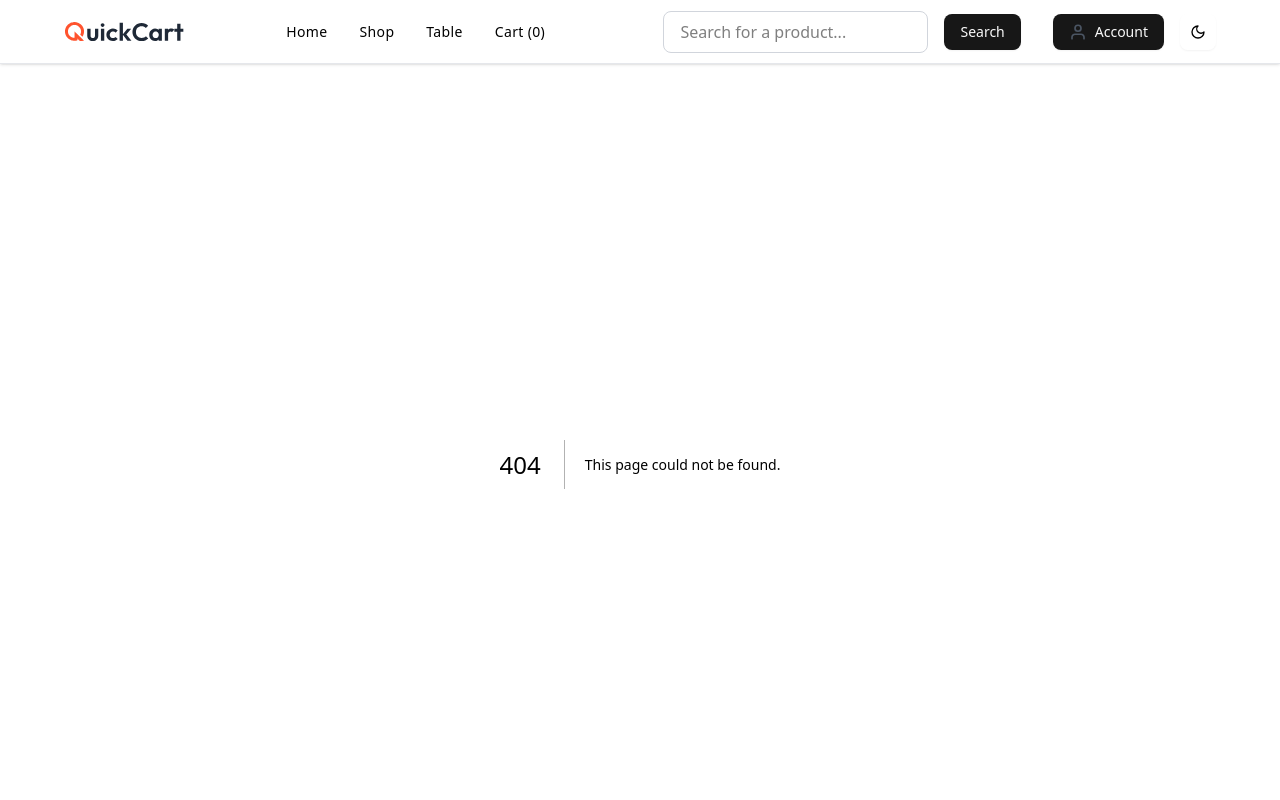
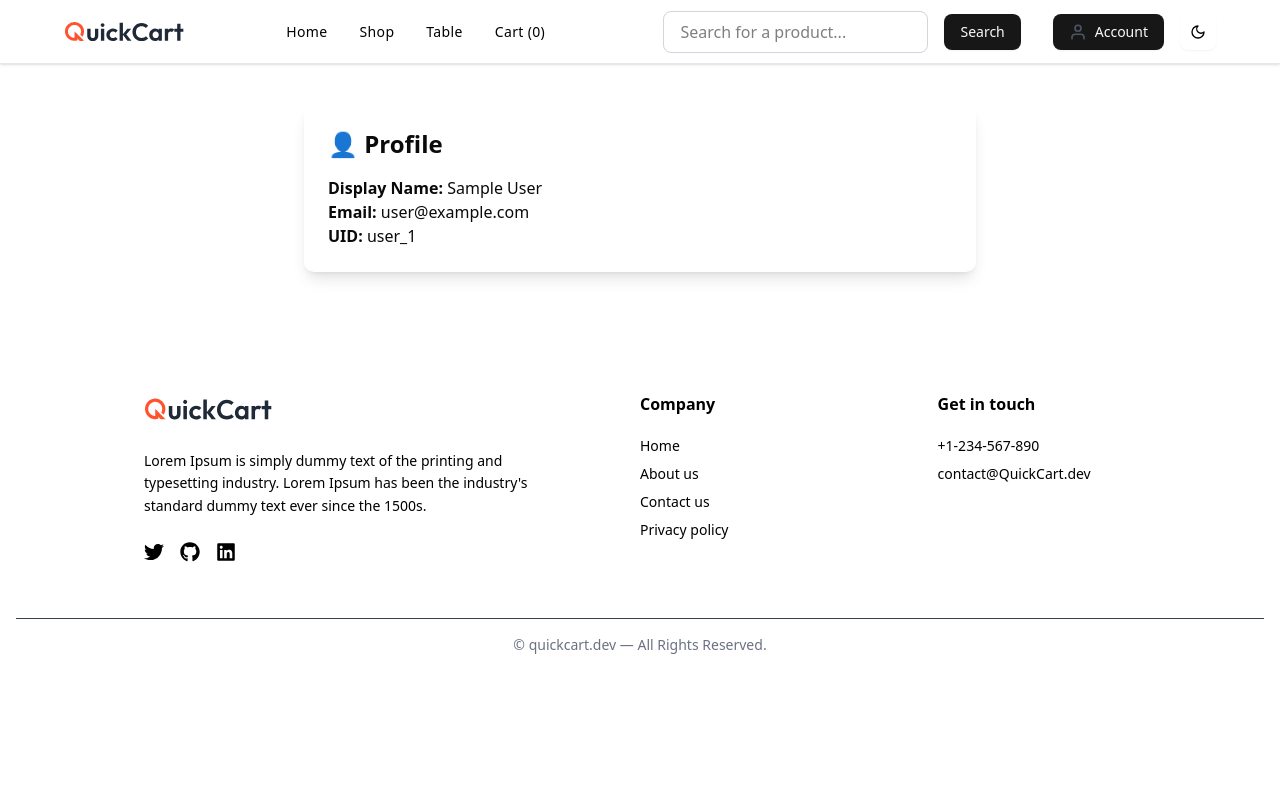
Before and after one commit to 000lamaanish/e-com, a Next.js app: page /profile in a window 1280 px wide. Before the commit this address had no page. Shown: the top 800 px of the page. Built offline with nearby package versions, Linux system fonts and the light colour scheme; no server answers; sample sign-in values are in the browser's storage.

Commit message:
integrating firebase in the system

```diff
--- /dev/null
+++ b/src/app/profile/page.tsx
@@ -0,0 +1,49 @@
+"use client";
+
+import Head from 'next/head';
+import { useEffect, useState } from "react";
+import { onAuthStateChanged, User } from "firebase/auth";
+import { auth } from "@/lib/firebase";
+import { useRouter } from "next/navigation";
+
+const ProfilePage = () => {
+    const [user, setUser] = useState<User | null>(null);
+    const [isChecking, setIsChecking] = useState(true);
+    const router = useRouter();
+
+    useEffect(() => {
+        const unsubscribe = onAuthStateChanged(auth, (firebaseUser) => {
+            if (!firebaseUser) {
+                router.push("/login");
+            } else {
+                setUser(firebaseUser);
+            }
+            setIsChecking(false);
+        });
+
+        return () => unsubscribe();
+    }, [router]);
+
+    if (isChecking) {
+        return <p className="p-4">Loading profile...</p>;
+    }
+
+    if (!user) return null;
+
+    return (
+        <>
+            <Head>
+                <title>User Profile | MyApp</title>
+                <meta name="description" content="View your profile information including name, email, and user ID." />
+            </Head>
+            <div className="max-w-2xl mx-auto p-6 bg-card rounded-lg shadow-lg mt-10">
+                <h1 className="text-2xl font-bold mb-4">👤 Profile</h1>
+                <p><strong>Display Name:</strong> {user.displayName || "N/A"}</p>
+                <p><strong>Email:</strong> {user.email}</p>
+                <p><strong>UID:</strong> {user.uid}</p>
+            </div>
+        </>
+    );
+};
+
+export default ProfilePage;
--- /dev/null
+++ b/src/lib/firebase.ts
@@ -0,0 +1,17 @@
+import { initializeApp, getApps, getApp } from "firebase/app";
+import { getAuth } from "firebase/auth";
+import { getFirestore } from "firebase/firestore";
+
+const firebaseConfig = {
+    apiKey: process.env.NEXT_PUBLIC_FIREBASE_API_KEY,
+    authDomain: process.env.NEXT_PUBLIC_FIREBASE_AUTH_DOMAIN,
+    projectId: process.env.NEXT_PUBLIC_FIREBASE_PROJECT_ID,
+    storageBucket: process.env.NEXT_PUBLIC_FIREBASE_STORAGE_BUCKET,
+    messagingSenderId: process.env.NEXT_PUBLIC_FIREBASE_MESSAGING_SENDER_ID,
+    appId: process.env.NEXT_PUBLIC_FIREBASE_APP_ID
+};
+
+const app = getApps().length ? getApp() : initializeApp(firebaseConfig);
+
+export const auth = getAuth(app);
+export const db = getFirestore(app);
```
